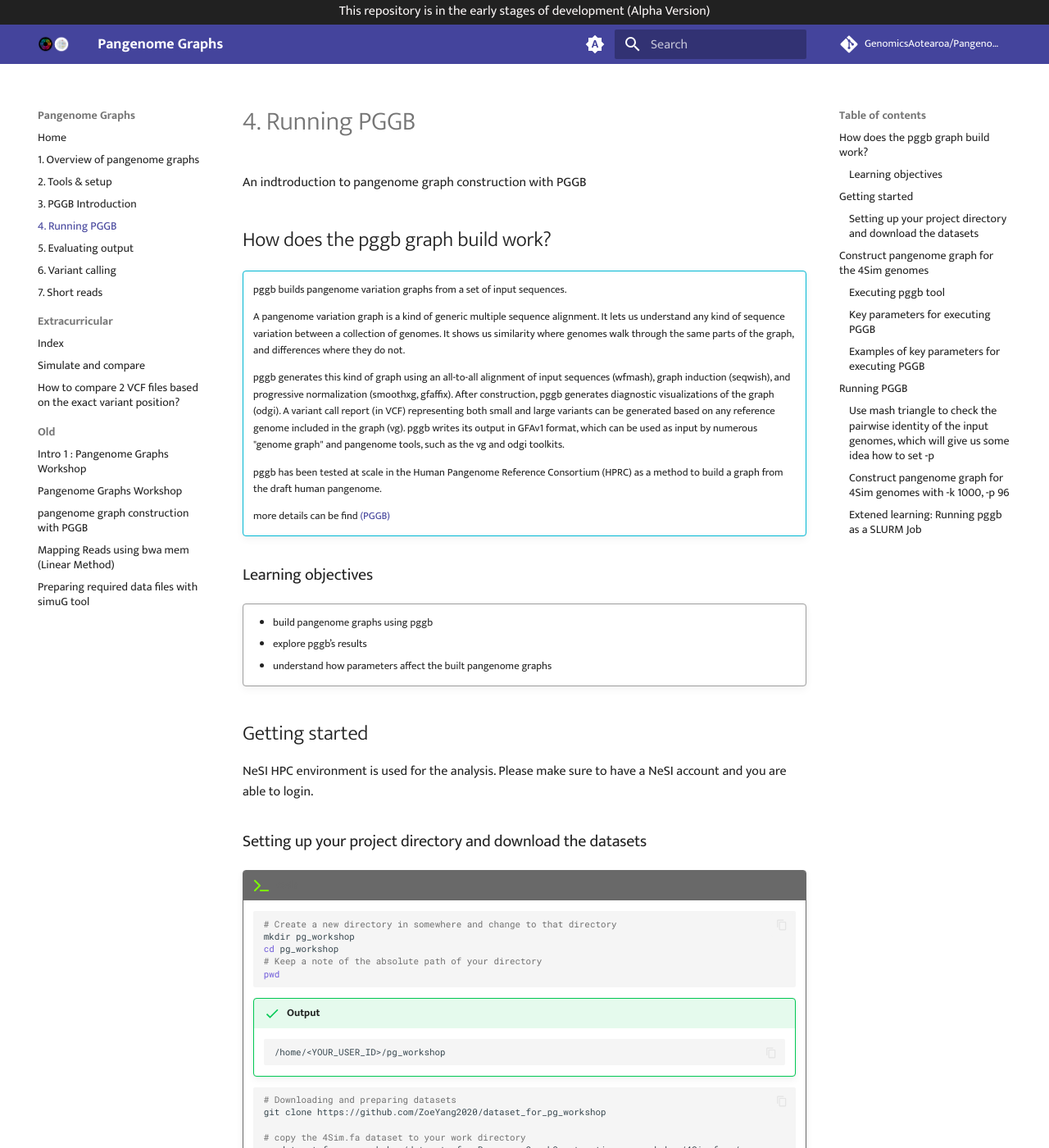
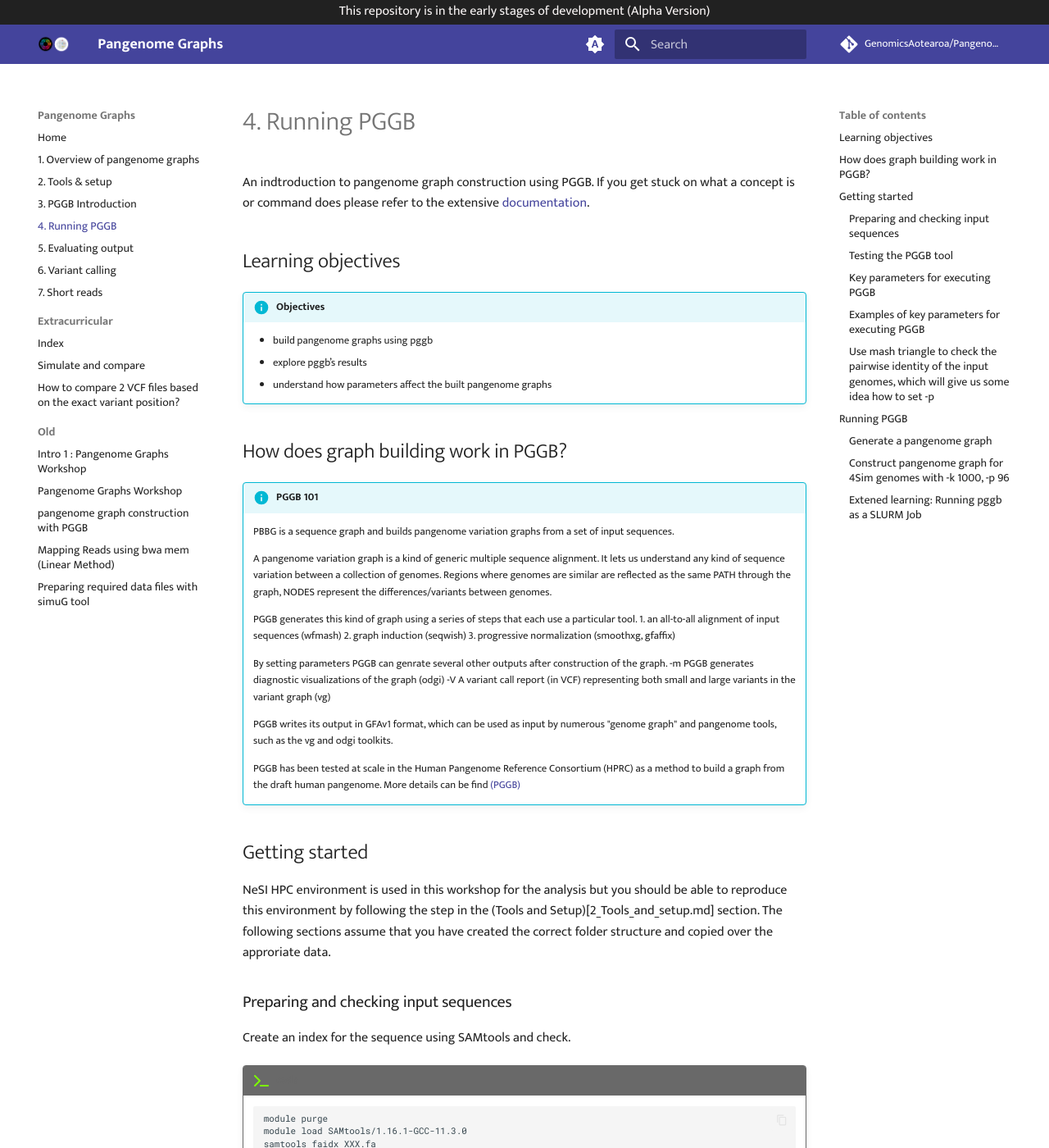
Before and after one commit to GenomicsAotearoa/Pangenome-Graphs-Workshop, an MkDocs documentation site: the page built from docs/4_Running_pggb.md, in a window 1280 px wide and 1400 px high. Shown: the whole window at 82% size. Built offline with MkDocs 1.6.1 and Material for MkDocs 9.7.7, drawn with Linux system fonts in a browser that asks for light colours; comment, search, counter and statistics services are not loaded; some of the changed text lies outside the part shown.

Commit message:
Update 4_Running_pggb.md

````diff
--- a/docs/4_Running_pggb.md
+++ b/docs/4_Running_pggb.md
@@ -1,57 +1,45 @@
 # 4. Running PGGB
-An indtroduction to pangenome graph construction with PGGB
+An indtroduction to pangenome graph construction using PGGB.
+If you get stuck on what a concept is or command does please refer to the extensive [documentation](https://pggb.readthedocs.io/en/latest/index.html).
 
-## How does the pggb graph build work?
 
-!!! info ""
-
-    pggb builds pangenome variation graphs from a set of input sequences.
-
-    A pangenome variation graph is a kind of generic multiple sequence alignment. It lets us understand any kind of sequence variation between a collection of genomes. It shows us similarity where genomes walk through the same parts of the graph, and differences where they do not.
-
-    pggb generates this kind of graph using an all-to-all alignment of input sequences (wfmash), graph induction (seqwish), and progressive normalization (smoothxg, gfaffix). After construction, pggb generates diagnostic visualizations of the graph (odgi). A variant call report (in VCF) representing both small and large variants can be generated based on any reference genome included in the graph (vg). pggb writes its output in GFAv1 format, which can be used as input by numerous "genome graph" and pangenome tools, such as the vg and odgi toolkits.
-
-    pggb has been tested at scale in the Human Pangenome Reference Consortium (HPRC) as a method to build a graph from the draft human pangenome.
-
-    more details can be find [(PGGB)](https://github.com/pangenome/pggb)
-
-### Learning objectives
-
-!!! quote ""
-
+## Learning objectives
+!!! info "Objectives"
     - build pangenome graphs using pggb
     - explore pggb’s results
     - understand how parameters affect the built pangenome graphs
 
+
+## How does graph building work in PGGB?
+
+!!! info "PGGB 101"
+
+    PBBG is a sequence graph and builds pangenome variation graphs from a set of input sequences.
+
+    A pangenome variation graph is a kind of generic multiple sequence alignment. It lets us understand any kind of sequence variation between a collection of genomes.
+    Regions where genomes are similar are reflected as the same PATH through the graph, NODES represent the differences/variants between genomes.
+
+    PGGB generates this kind of graph using a series of steps that each use a particular tool.
+    1. an all-to-all alignment of input sequences (wfmash)
+    2. graph induction (seqwish)
+    3. progressive normalization (smoothxg, gfaffix)
+
+    By setting parameters PGGB can genrate several other outputs after construction of the graph.
+    -m PGGB generates diagnostic visualizations of the graph (odgi)
+    -V A variant call report (in VCF) representing both small and large variants in the variant graph (vg)
+
+    PGGB writes its output in GFAv1 format, which can be used as input by numerous "genome graph" and pangenome tools, such as the vg and odgi toolkits.
+
+    PGGB has been tested at scale in the Human Pangenome Reference Consortium (HPRC) as a method to build a graph from the draft human pangenome.
+    More details can be find [(PGGB)](https://github.com/pangenome/pggb)
+
+
+
 ## Getting started
-NeSI HPC environment is used for the analysis. Please make sure to have a NeSI account and you are able to login.
+NeSI HPC environment is used in this workshop for the analysis but you should be able to reproduce this environment by following the step in the (Tools and Setup)[2_Tools_and_setup.md] section.
+The following sections assume that you have created the correct folder structure and copied over the approriate data.
 
-### Setting up your project directory and download the datasets
-
-!!! terminal "code"
-
-    ```bash
-    # Create a new directory in somewhere and change to that directory
-    mkdir pg_workshop
-    cd pg_workshop
-    # Keep a note of the absolute path of your directory
-    pwd
-    ```
-    !!! success "Output"
-
-        ```
-        /home/<YOUR_USER_ID>/pg_workshop
-        ```
-
-    ```bash
-    # Downloading and preparing datasets
-    git clone https://github.com/ZoeYang2020/dataset_for_pg_workshop
-
-    # copy the 4Sim.fa dataset to your work directory
-    cp dataset_for_pg_workshop/datasets_for_PangenomeGraphConstruction_pg_workshop/4Sim.fa ./
-    ```
-
-## Construct pangenome graph for the 4Sim genomes
+### Preparing and checking input sequences
 
 Create an index for the sequence using SAMtools and check.
 
@@ -60,25 +48,24 @@
     ```bash
     module purge
     module load SAMtools/1.16.1-GCC-11.3.0
-    samtools faidx 4Sim.fa
+    samtools faidx XXX.fa
     ```
 
     Inspect the index.
 
     ```bash
-    less -S 4Sim.fa.fai
+    tail XXX.fa.fai
     ```
 
     !!! success "Output"
-
         ```
-        NC_017518       2248966 16      60      61
-        ST41Sim 2249014 2286474 2249014 2249015
-        ST154Sim        2248965 4535499 2248965 2248966
-        ST42Sim 2249050 6784474 2249050 2249051
+        XXX       2248966 16      60      61
+        YYY       2249014 2286474 2249014 2249015
+        ZZZ       2248965 4535499 2248965 2248966
+        QQQ       2249050 6784474 2249050 2249051
         ```
 
-### Executing `pggb` tool
+### Testing the PGGB tool
 
 !!! terminal "code"
 
@@ -177,8 +164,6 @@
 
 -o, --output-dir PATH       output directory
 
-
-
 ### Examples of key parameters for executing PGGB
 - Human, whole genome, 90 haplotypes:
   - ```bash pggb -p 98 -s 50k -n 90 -k 79 ...  ```
@@ -203,24 +185,33 @@
     module purge
     module load Mash/2.3-GCC-11.3.0
 
-    mash triangle 4Sim.fa > 4Sim.fa_mash
+    mash triangle XXX.fa > XXX.fa_mash
 
     # Inspect the output
-    tail 4Sim.fa_mash
+    tail XXX.fa_mash
     ```
 
     ??? success "Output"
 
         ```
-                4
-        NC_017518
-        ST41Sim 0.0010072
-        ST154Sim        0.00121124      0.000830728
-        ST42Sim 0.00251903      0.00366686      0.00375609
+                5
+        XXX
+        YYY    0.0010072
+        ZZZ    0.00121124      0.000830728
+        QQQ    0.00251903      0.00366686      0.00375609
+        RRR
         ```
 
 
 <b> NEEDS EXPLANATION OF OUTPUT </b>
+
+## Running PGGB
+
+### Generate a pangenome graph
+We will be usign the 5 genomes to generate a pangenomegraph.
+
+
+
 
 ### Construct pangenome graph for 4Sim genomes with -k 1000, -p 96
 
````
Also changed, not shown: other parts of docs/4_Running_pggb.md (+0 -3 lines).
